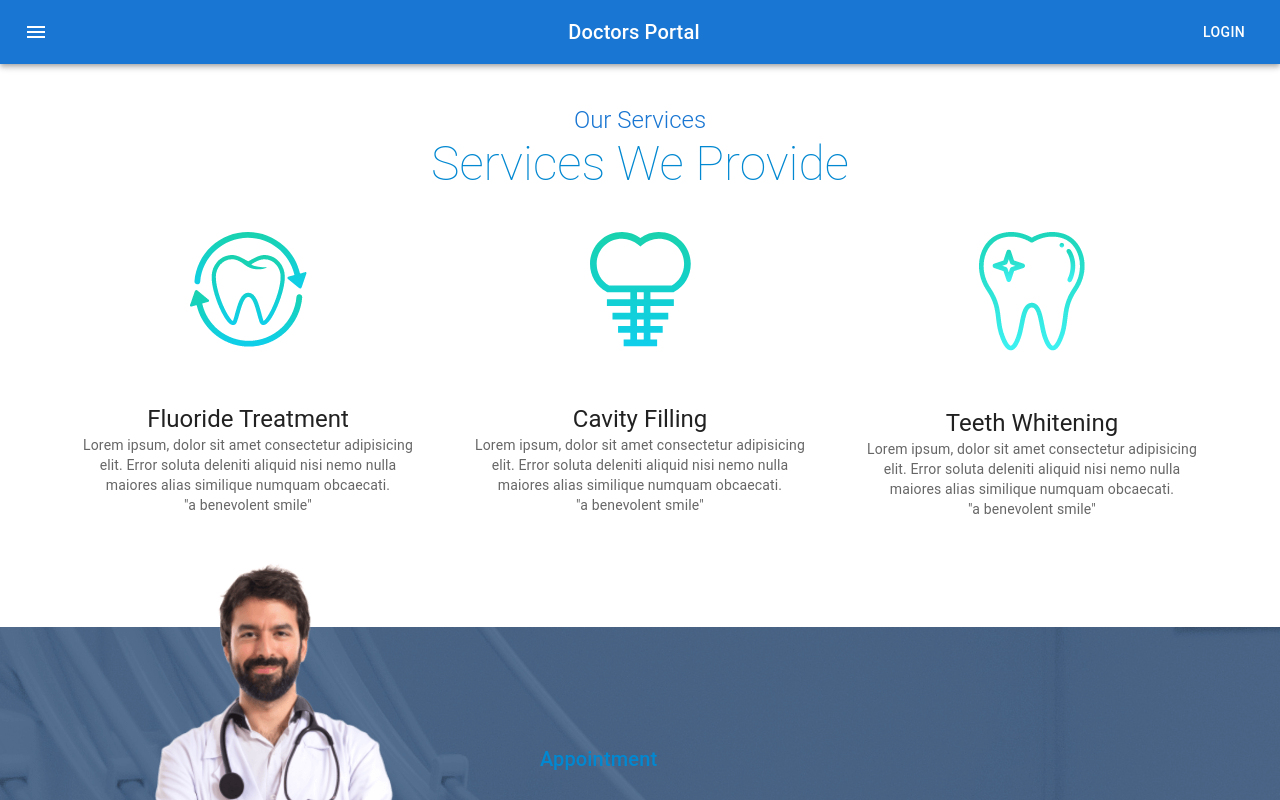
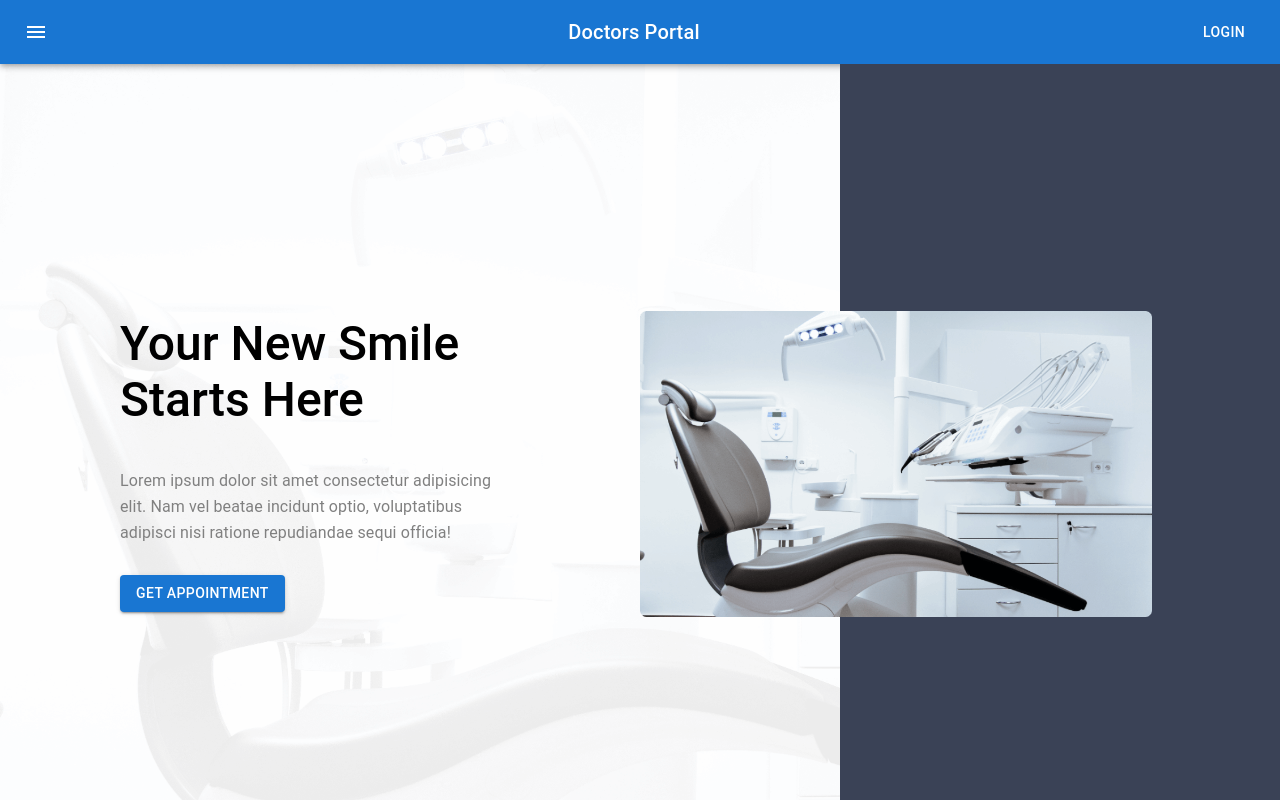
Before and after one commit to Aal-Emraan/doctors-portal-client-side, a React (Create React App) app: page / in a window 1280 px wide. Shown: the top 800 px of the page. Built offline with nearby package versions, Linux system fonts and the light colour scheme; the HTML template or start-up script is replaced by a standard one.

Commit message:
landing page added

```diff
--- a/src/Pages/Home/Home.js
+++ b/src/Pages/Home/Home.js
@@ -1,10 +1,12 @@
 import React from 'react';
 import Services from '../Services/Services';
 import Appointment from './AppointmentBanner/Appointment';
+import LandingPage from './LandingPage/LandingPage';
 
 const Home = () => {
     return (
         <div>
+            <LandingPage></LandingPage>
             <Services></Services>
             <Appointment></Appointment>
         </div>
--- /dev/null
+++ b/src/Pages/Home/LandingPage/LandingPage.js
@@ -0,0 +1,45 @@
+import React from 'react';
+import Box from '@mui/material/Box';
+import bg from'../../../images/bg.png';
+import chair from'../../../images/chair.png';
+import { Button, Grid, Typography } from '@mui/material';
+
+const LandingPage = () => {
+    return (
+        <Box style={{
+            background: `url(${bg})`,
+            backgroundPosition: 'center',
+            backgroundSize: 'cover',
+            height: '100vh'
+        }}>
+            <Grid container >
+                <Grid item xs={12} md={6} sx={{display: 'flex', alignItems: 'center',textAlign: 'start',px:15}}>
+                    <Box>
+                        <Typography variant="h3" sx={{fontWeight:500,mb:5}}>
+                            Your New Smile
+                            Starts Here
+                        </Typography>
+                        <Typography variant="h6" style={{fontWeight:'400',fontSize: 16, color: 'gray',marginBottom: '30px'}}>
+                            Lorem ipsum dolor sit amet consectetur adipisicing elit. Nam vel beatae incidunt optio, voluptatibus adipisci nisi ratione repudiandae sequi officia!
+                        </Typography>
+                        <Button variant="contained">Get Appointment</Button>
+                    </Box>
+                </Grid>
+                <Grid item xs={12} md={6} style={{
+                    background: 'linear-gradient(to right,#0000 200px,#3A4256 10px)',
+                    height: '100vh',
+                    textAlign: 'start',
+                    display: 'flex',
+                    alignItems: 'center'
+                }}>
+                    <img src={chair} style={{
+                        width: "80%",
+                        // margin: '175px 0 130px -70px'
+                    }} alt="" />
+                </Grid>
+            </Grid>
+        </Box>
+    );
+};
+
+export default LandingPage;
```
